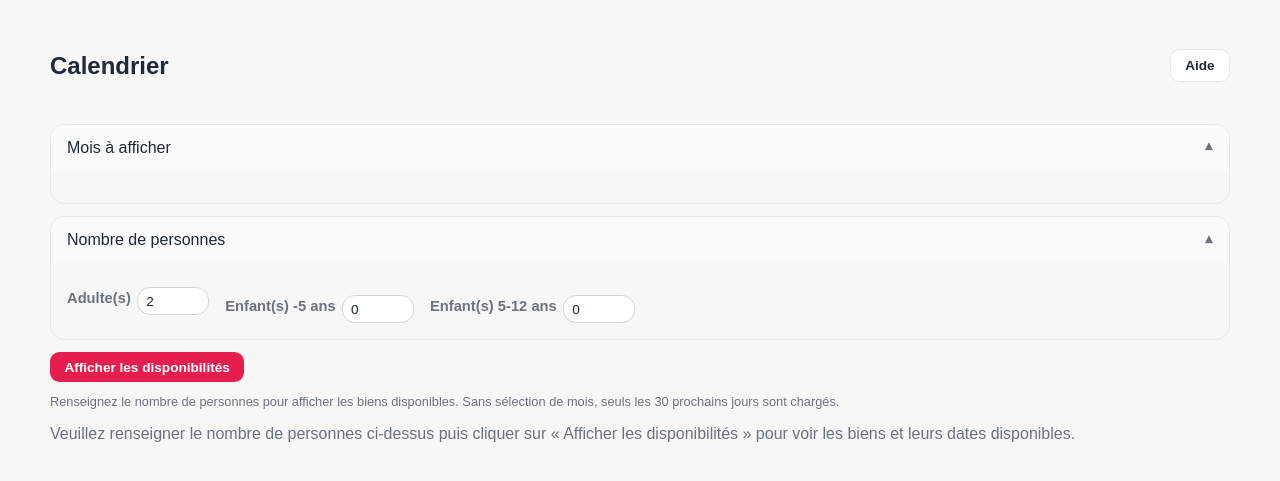
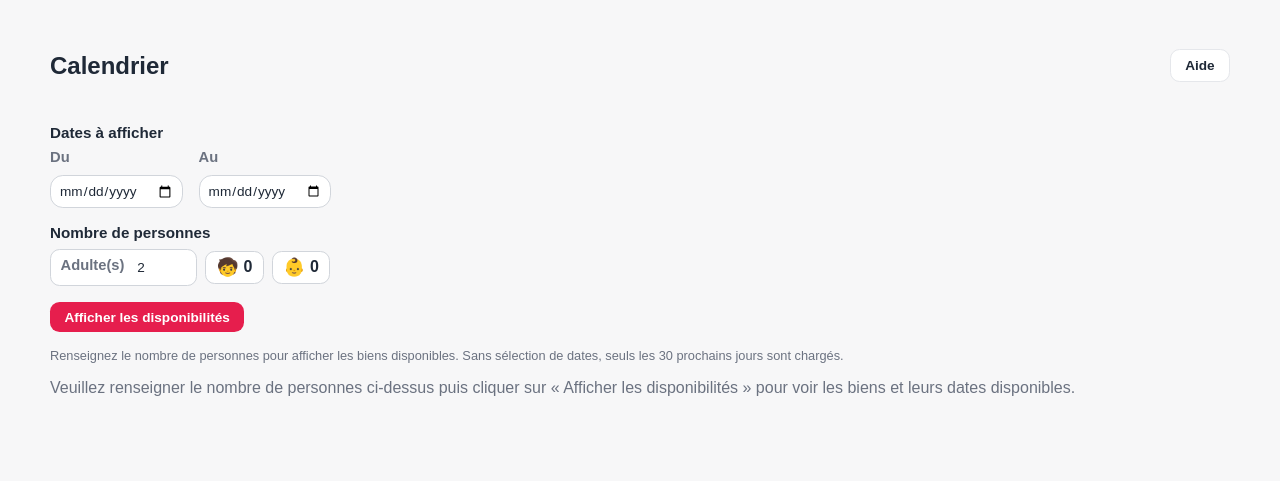
Before and after one commit to vmametmru/samchlolaurepartners, a PHP site: template files/views/pages/calendar.php in a window 1280 px wide. Shown: the part 72-553 px from the top of the page. Run offline with PHP 8.4, Linux system fonts and the light colour scheme; the template is opened without the code that fills it: most values are stand-ins (such as "Sample title", 1, 10 or a date in 2020); data that the repository does not hold is empty; some libraries are stand-ins or nearby versions.

Commit message:
Replace month/guest collapse filters with date picker + sliding guest fields; fix Aide dialog

```diff
--- a/assets/css/styles.css
+++ b/assets/css/styles.css
@@ -199,14 +199,30 @@ label span, .label-inline { display: block; font-size: .92rem; font-weight: 600;
 .calendar-board.cal-name-hidden { --cal-name-w: 0px; }
 .calendar-board.cal-name-hidden .cal-col-name { display: none; }
 
-.calendar-filter { margin-top: 1.25rem; display: flex; flex-direction: column; gap: .75rem; }
-.calendar-filter-block { flex-basis: 100%; }
-.calendar-filter-label { font-weight: 700; }
-.calendar-filter-months { display: flex; flex-wrap: wrap; gap: .4rem .9rem; }
-.calendar-filter-month { display: inline-flex; align-items: center; gap: .3rem; font-size: .85rem; cursor: pointer; }
-.calendar-guest-form { display: flex; flex-wrap: wrap; align-items: center; gap: .5rem 1rem; }
-.calendar-guest-field { display: inline-flex; align-items: center; gap: .4rem; font-size: .85rem; }
-.calendar-guest-field .input { width: 4.5rem; padding: .35rem .5rem; }
+.calendar-filter { margin-top: 1.25rem; display: flex; flex-direction: column; gap: 1rem; }
+.calendar-filter-section { display: flex; flex-direction: column; gap: .5rem; }
+.calendar-filter-label { font-weight: 700; font-size: .95rem; }
+.calendar-filter-dates { display: flex; flex-wrap: wrap; gap: .75rem 1rem; }
+.calendar-filter-date { display: inline-flex; flex-direction: column; gap: .3rem; font-size: .85rem; }
+.calendar-filter-date .input { padding: .4rem .5rem; }
+.calendar-guest-form { display: flex; flex-wrap: wrap; align-items: center; gap: .5rem; }
+
+/* Sliding guest fields: only one item is expanded (input visible) at a
+   time, the others collapse to a compact icon + count button. See
+   initCalendarGuestSlider() in app.js. */
+.guest-slide-group { display: flex; flex-wrap: wrap; align-items: center; gap: .5rem; }
+.guest-slide-item { display: flex; align-items: center; }
+.guest-slide-summary { display: inline-flex; align-items: center; gap: .3rem; border: 1px solid #d1d5db; border-radius: .6rem; background: white; padding: .4rem .65rem; font-size: .9rem; cursor: pointer; appearance: none; font: inherit; color: var(--text); }
+.guest-slide-summary:hover { border-color: var(--brand); }
+.guest-slide-item.active .guest-slide-summary { display: none; }
+.guest-slide-item:not(.active) .guest-slide-input-wrap { display: none; }
+.guest-slide-icon { font-size: 1.1rem; line-height: 1; }
+.guest-slide-count { font-weight: 700; }
+.guest-slide-input-wrap { display: inline-flex; align-items: center; gap: .4rem; font-size: .85rem; border: 1px solid #d1d5db; border-radius: .6rem; padding: .35rem .6rem; background: white; }
+.guest-slide-field-label { white-space: nowrap; }
+.guest-slide-input { width: 3.5rem; padding: .3rem .4rem; border: 0; }
+.guest-slide-input:focus { outline: none; }
+
 .calendar-filter-actions { display: inline-flex; align-items: center; gap: .75rem; }
 .calendar-filter-submit { padding: .45rem .9rem; border-radius: .6rem; font-size: .85rem; }
 .calendar-filter-hint { margin: 0; font-size: .8rem; }
--- a/files/views/pages/calendar.php
+++ b/files/views/pages/calendar.php
@@ -2,15 +2,15 @@
 /** @var array<int, array{property: array, availability: array, single_night: array, rates: array, capacity_ok: bool}> $rows */
 /** @var array<int, DateTimeImmutable> $dates */
 /** @var int $visibleDays */
-/** @var array<int, array{value: string, label: string}> $monthOptions */
-/** @var array<int, string> $selectedMonths */
+/** @var string $dateFrom */
+/** @var string $dateTo */
 /** @var int $adults */
 /** @var int $childrenUnder5 */
 /** @var int $children5to12 */
 /** @var int $totalGuests */
 $visibleDays = $visibleDays ?? 31;
-$monthOptions = $monthOptions ?? [];
-$selectedMonths = $selectedMonths ?? [];
+$dateFrom = $dateFrom ?? '';
+$dateTo = $dateTo ?? '';
 $adults = $adults ?? 0;
 $childrenUnder5 = $childrenUnder5 ?? 0;
 $children5to12 = $children5to12 ?? 0;
@@ -32,42 +32,60 @@ $frenchMonthsShort = [1 => 'Jan', 'Fév', 'Mar', 'Avr', 'Mai', 'Juin', 'Juil', '
     <p class="muted">Réservez plusieurs biens en quelques clics : cliquez une date d'arrivée puis une date de départ sur un bien, puis recommencez sur un autre bien (mêmes dates ou dates différentes) pour l'ajouter à votre sélection.</p>
   </dialog>
 
-  <?php $filtersCollapsedByDefault = $totalGuests >= 1; ?>
   <form class="calendar-filter" method="get" action="/calendrier" data-calendar-filter-form>
-    <div class="booking-block calendar-filter-block" data-filter-block>
-      <button type="button" class="booking-block-header<?= $filtersCollapsedByDefault ? '' : ' open' ?>" data-filter-toggle>
-        <span>Mois à afficher</span>
-        <span class="booking-block-chevron" aria-hidden="true">▾</span>
-      </button>
-      <div class="booking-block-body calendar-filter-months" data-filter-body<?= $filtersCollapsedByDefault ? ' hidden' : '' ?>>
-        <?php foreach ($monthOptions as $option): ?>
-          <label class="calendar-filter-month">
-            <input type="checkbox" name="months[]" value="<?= \App\View::e($option['value']) ?>"<?= in_array($option['value'], $selectedMonths, true) ? ' checked' : '' ?>>
-            <?= \App\View::e($option['label']) ?>
-          </label>
-        <?php endforeach; ?>
+    <div class="calendar-filter-section">
+      <span class="calendar-filter-label">Dates à afficher</span>
+      <div class="calendar-filter-dates" data-date-range>
+        <label class="calendar-filter-date"><span>Du</span><input class="input" type="date" name="date_from" min="<?= \App\View::e($today) ?>" value="<?= \App\View::e($dateFrom) ?>"></label>
+        <label class="calendar-filter-date"><span>Au</span><input class="input" type="date" name="date_to" min="<?= \App\View::e($today) ?>" value="<?= \App\View::e($dateTo) ?>"></label>
       </div>
     </div>
 
-    <div class="booking-block calendar-filter-block" data-filter-block>
-      <button type="button" class="booking-block-header<?= $filtersCollapsedByDefault ? '' : ' open' ?>" data-filter-toggle>
-        <span>Nombre de personnes</span>
-        <span class="booking-block-chevron" aria-hidden="true">▾</span>
-      </button>
-      <div class="booking-block-body calendar-guest-form" data-filter-body data-calendar-guest-form<?= $filtersCollapsedByDefault ? ' hidden' : '' ?>>
-        <label class="calendar-guest-field"><span>Adulte(s)</span><input class="input" type="number" name="adults" min="1" max="20" value="<?= $adults > 0 ? (int) $adults : 2 ?>"></label>
-        <label class="calendar-guest-field"><span>Enfant(s) -5 ans</span><input class="input" type="number" name="children_under5" min="0" max="20" value="<?= (int) $childrenUnder5 ?>"></label>
-        <label class="calendar-guest-field"><span>Enfant(s) 5-12 ans</span><input class="input" type="number" name="children_5to12" min="0" max="20" value="<?= (int) $children5to12 ?>"></label>
+    <div class="calendar-filter-section">
+      <span class="calendar-filter-label">Nombre de personnes</span>
+      <div class="calendar-guest-form" data-calendar-guest-form>
+        <div class="guest-slide-group" data-guest-slide-group>
+          <div class="guest-slide-item active" data-guest-slide-item="adults">
+            <button type="button" class="guest-slide-summary" data-guest-slide-summary aria-label="Adulte(s)">
+              <span class="guest-slide-icon" aria-hidden="true">🧑</span>
+              <span class="guest-slide-count" data-guest-slide-count><?= $adults > 0 ? (int) $adults : 2 ?></span>
+            </button>
+            <label class="guest-slide-input-wrap">
+              <span class="guest-slide-field-label">Adulte(s)</span>
+              <input class="input guest-slide-input" type="number" name="adults" min="1" max="20" value="<?= $adults > 0 ? (int) $adults : 2 ?>" data-guest-slide-input>
+            </label>
+          </div>
+          <div class="guest-slide-item" data-guest-slide-item="children_5to12">
+            <button type="button" class="guest-slide-summary" data-guest-slide-summary aria-label="Enfant(s) 5-12 ans">
+              <span class="guest-slide-icon" aria-hidden="true">🧒</span>
+              <span class="guest-slide-count" data-guest-slide-count><?= (int) $children5to12 ?></span>
+            </button>
+            <label class="guest-slide-input-wrap">
+              <span class="guest-slide-field-label">Enfant(s) 5-12 ans</span>
+              <input class="input guest-slide-input" type="number" name="children_5to12" min="0" max="20" value="<?= (int) $children5to12 ?>" data-guest-slide-input>
+            </label>
+          </div>
+          <div class="guest-slide-item" data-guest-slide-item="children_under5">
+            <button type="button" class="guest-slide-summary" data-guest-slide-summary aria-label="Bébé(s) -5 ans">
+              <span class="guest-slide-icon" aria-hidden="true">👶</span>
+              <span class="guest-slide-count" data-guest-slide-count><?= (int) $childrenUnder5 ?></span>
+            </button>
+            <label class="guest-slide-input-wrap">
+              <span class="guest-slide-field-label">Bébé(s) -5 ans</span>
+              <input class="input guest-slide-input" type="number" name="children_under5" min="0" max="20" value="<?= (int) $childrenUnder5 ?>" data-guest-slide-input>
+            </label>
+          </div>
+        </div>
       </div>
     </div>
 
     <div class="calendar-filter-actions">
       <button type="submit" class="btn-primary calendar-filter-submit">Afficher les disponibilités</button>
-      <?php if ($selectedMonths !== []): ?>
+      <?php if ($dateFrom !== '' && $dateTo !== ''): ?>
         <a class="text-link" href="/calendrier">30 prochains jours</a>
       <?php endif; ?>
     </div>
-    <p class="muted calendar-filter-hint">Renseignez le nombre de personnes pour afficher les biens disponibles. Sans sélection de mois, seuls les 30 prochains jours sont chargés.</p>
+    <p class="muted calendar-filter-hint">Renseignez le nombre de personnes pour afficher les biens disponibles. Sans sélection de dates, seuls les 30 prochains jours sont chargés.</p>
   </form>
 
   <p class="calendar-loading-message" data-calendar-loading hidden><span class="spinner" aria-hidden="true"></span> Chargement des disponibilités…</p>
```
Also changed, not shown: assets/js/app.js (+58 -2 lines), files/controllers/PageController.php (+30 -39 lines).
